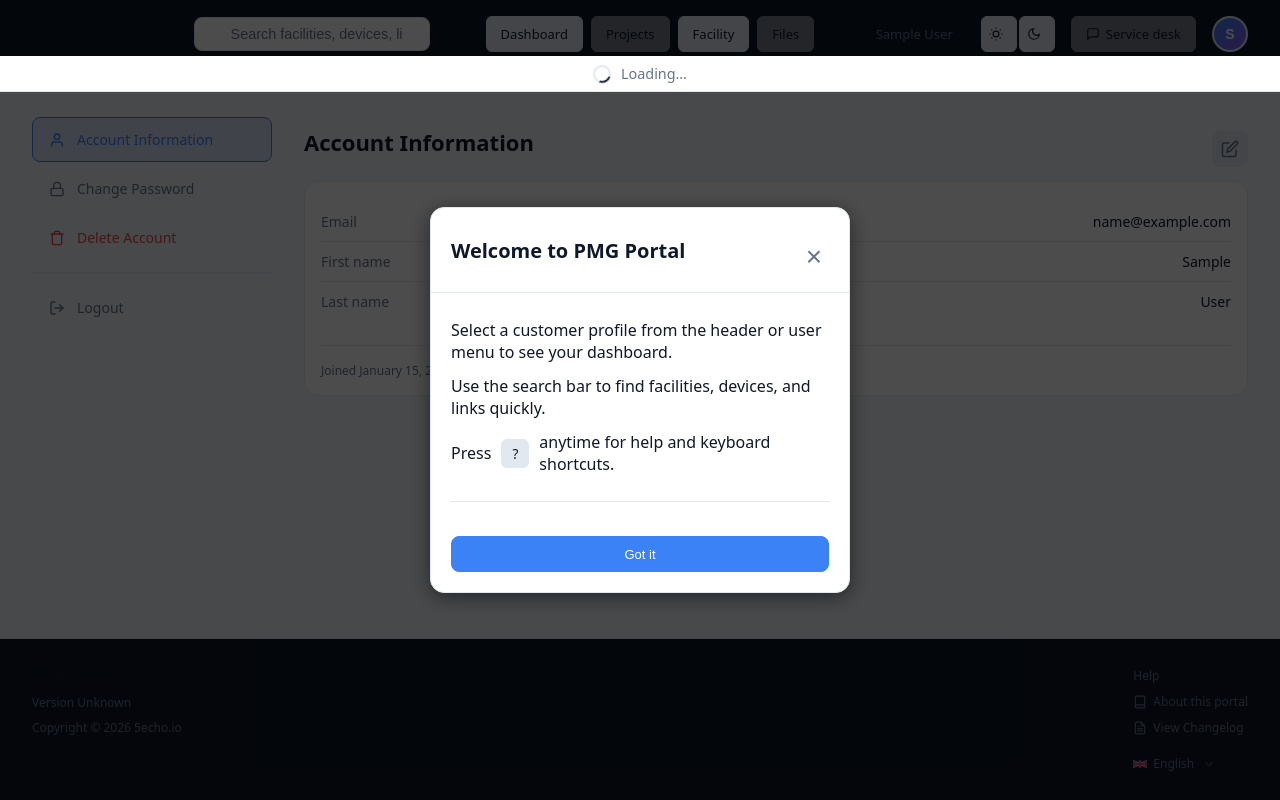
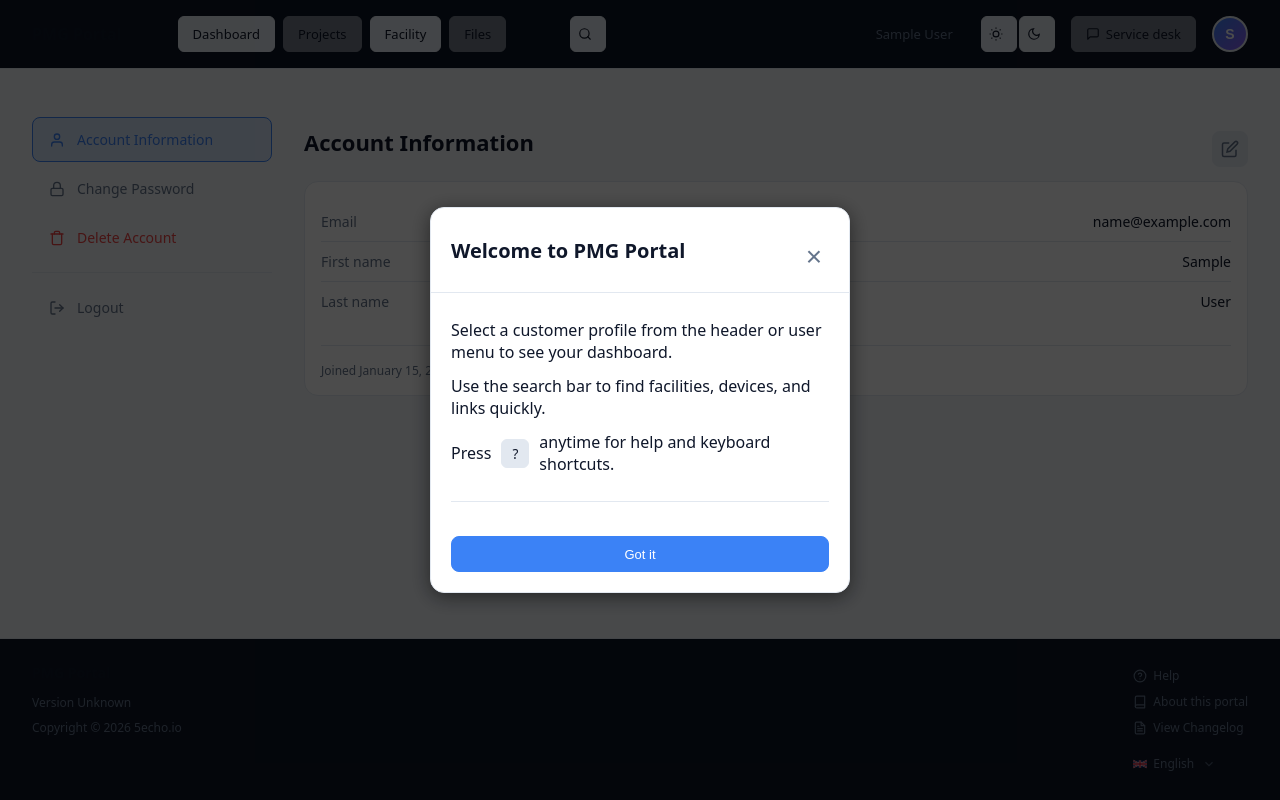
Before and after one commit to 5echo-io/pmg-portal, a Django app: page /account/profile/ in a window 1280 px wide. Run offline with Django 5.2, Linux system fonts and the light colour scheme; a user stored in the database is signed in; tables that the repository leaves empty hold one stand-in row (values such as "Sample post"); data that the repository does not hold is empty; parts of the project's set-up code (start-up, migrations or seed data) failed here and were passed over; some libraries are stand-ins or nearby versions.

Commit message:
Release 4.8.0-beta.4: Portal base, site footer, app.css updates
Co-authored-by: Cursor <cursoragent@cursor.com>

```diff
--- a/src/pmg_portal/templates/includes/site_footer.html
+++ b/src/pmg_portal/templates/includes/site_footer.html
@@ -10,7 +10,14 @@ Uses footer_info context processor (app_version, copyright_year, show_changelog_
     <div class="footer-text muted">Copyright &copy; {{ copyright_year|default:"2026" }} <a href="https://5echo.io" target="_blank" rel="noopener" class="footer-link">5echo.io</a></div>
   </div>
   <div class="footer-section footer-section-right">
-    <a href="#" class="footer-link footer-link-btn" onclick="if(window.openHelpModal) window.openHelpModal(); return false;">{% trans "Help" %}</a>
+    <a href="#" class="footer-link footer-link-btn" onclick="if(window.openHelpModal) window.openHelpModal(); return false;">
+      <svg xmlns="http://www.w3.org/2000/svg" width="14" height="14" viewBox="0 0 24 24" fill="none" stroke="currentColor" stroke-width="2" stroke-linecap="round" stroke-linejoin="round">
+        <circle cx="12" cy="12" r="10"></circle>
+        <path d="M9.09 9a3 3 0 0 1 5.83 1c0 2-3 3-3 3"></path>
+        <line x1="12" y1="17" x2="12.01" y2="17"></line>
+      </svg>
+      {% trans "Help" %}
+    </a>
     <a href="#" class="footer-link footer-link-btn" onclick="if(window.openAboutModal) window.openAboutModal(); return false;" id="footer-about-btn">
       <svg xmlns="http://www.w3.org/2000/svg" width="14" height="14" viewBox="0 0 24 24" fill="none" stroke="currentColor" stroke-width="2" stroke-linecap="round" stroke-linejoin="round">
         <path d="M4 19.5A2.5 2.5 0 0 1 6.5 17H20"></path>
--- a/src/portal/templates/portal/base.html
+++ b/src/portal/templates/portal/base.html
@@ -13,12 +13,6 @@
     <div class="topbar-inner">
     <div class="topbar-left">
       <div class="brand">{% trans "PMG Portal" %}</div>
-      {% if active_customer_id %}
-      <div class="topbar-search-wrap" id="topbar-search-wrap">
-        <input type="search" class="topbar-search-input" id="portal-global-search" placeholder="{% trans 'Search facilities, devices, links…' %}" autocomplete="off" aria-label="{% trans 'Search' %}"/>
-        <div class="topbar-search-results" id="portal-search-results" hidden></div>
-      </div>
-      {% endif %}
       <div class="topbar-nav">
         <a class="topbar-btn {% if request.path == '/' %}active{% endif %}" href="/" hx-get="/" hx-target="#main-content" hx-swap="innerHTML" hx-push-url="true">{% trans "Dashboard" %}</a>
         <span class="topbar-btn topbar-btn--disabled topbar-btn--with-tooltip">
@@ -40,6 +34,18 @@
           <span class="tooltip">{% trans "This feature is under development" %}</span>
         </span>
       </div>
+      {% if active_customer_id %}
+      <div class="topbar-search-wrap" id="topbar-search-wrap">
+        <button type="button" class="topbar-btn topbar-search-trigger" id="topbar-search-trigger" onclick="openPortalSearch()" aria-label="{% trans 'Search' %}" title="{% trans 'Search' %} (/)">
+          <svg xmlns="http://www.w3.org/2000/svg" width="16" height="16" viewBox="0 0 24 24" fill="none" stroke="currentColor" stroke-width="2" stroke-linecap="round" stroke-linejoin="round"><circle cx="11" cy="11" r="8"/><line x1="21" y1="21" x2="16.65" y2="16.65"/></svg>
+        </button>
+        <div class="topbar-search-inner">
+          <input type="search" class="topbar-search-input" id="portal-global-search" placeholder="{% trans 'Search facilities, devices, links…' %}" autocomplete="off" aria-label="{% trans 'Search' %}"/>
+          <button type="button" class="topbar-search-close" onclick="closePortalSearch()" aria-label="{% trans 'Close search' %}">×</button>
+          <div class="topbar-search-results" id="portal-search-results" hidden></div>
+        </div>
+      </div>
+      {% endif %}
     </div>
     <div class="topbar-right">
       {% if active_customer_id %}
@@ -322,6 +328,21 @@
       }
     })();
 
+    window.openPortalSearch = function() {
+      const wrap = document.getElementById('topbar-search-wrap');
+      const input = document.getElementById('portal-global-search');
+      if (wrap) wrap.classList.add('is-open');
+      if (input) input.focus();
+    };
+    window.closePortalSearch = function() {
+      const wrap = document.getElementById('topbar-search-wrap');
+      const input = document.getElementById('portal-global-search');
+      const resultsEl = document.getElementById('portal-search-results');
+      if (wrap) wrap.classList.remove('is-open');
+      if (input) input.value = '';
+      if (resultsEl) { resultsEl.hidden = true; resultsEl.innerHTML = ''; }
+    };
+
     // Global search: debounced fetch, show results dropdown
     (function() {
       const input = document.getElementById('portal-global-search');
@@ -381,14 +402,16 @@
         if (!e.target.closest('#topbar-search-wrap')) resultsEl.hidden = true;
       });
       input.addEventListener('blur', function() { setTimeout(function() { resultsEl.hidden = true; }, 150); });
+      input.addEventListener('keydown', function(e) {
+        if (e.key === 'Escape') { closePortalSearch(); }
+      });
     })();
 
     // Keyboard shortcuts: ? help, / focus search, Escape close modals
     document.addEventListener('keydown', function(e) {
       if (e.key === '/' && !e.ctrlKey && !e.metaKey && document.activeElement && document.activeElement.tagName !== 'INPUT' && document.activeElement.tagName !== 'TEXTAREA') {
         e.preventDefault();
-        var search = document.getElementById('portal-global-search');
-        if (search) { search.focus(); }
+        if (typeof window.openPortalSearch === 'function') window.openPortalSearch();
       }
       if (e.key === '?' && !e.ctrlKey && !e.metaKey) {
         e.preventDefault();
@@ -396,18 +419,42 @@
       }
     });
 
-    // HTMX: show loading indicator during requests; always hide on end or error so it never gets stuck
+    // HTMX: loading indicator only while HTMX requests are in flight; animate in over topbar
+    var htmxPendingRequests = 0;
     var htmxLoadingTimeout;
     function hideHtmxLoadingIndicator() {
+      htmxPendingRequests = Math.max(0, htmxPendingRequests - 1);
+      if (htmxPendingRequests !== 0) return;
       var ind = document.getElementById('htmx-loading-indicator');
-      if (ind) { ind.hidden = true; ind.setAttribute('aria-hidden', 'true'); }
+      if (!ind) return;
       if (htmxLoadingTimeout) { clearTimeout(htmxLoadingTimeout); htmxLoadingTimeout = null; }
+      ind.classList.remove('loading-indicator--visible');
+      ind.addEventListener('transitionend', function onEnd() {
+        ind.removeEventListener('transitionend', onEnd);
+        ind.hidden = true;
+        ind.setAttribute('aria-hidden', 'true');
+      }, { once: true });
     }
     function showHtmxLoadingIndicator() {
+      htmxPendingRequests++;
       var ind = document.getElementById('htmx-loading-indicator');
-      if (ind) { ind.hidden = false; ind.setAttribute('aria-hidden', 'false'); }
-      if (htmxLoadingTimeout) clearTimeout(htmxLoadingTimeout);
-      htmxLoadingTimeout = setTimeout(hideHtmxLoadingIndicator, 15000);
+      if (!ind) return;
+      ind.hidden = false;
+      ind.setAttribute('aria-hidden', 'false');
+      if (htmxPendingRequests === 1) {
+        requestAnimationFrame(function() { ind.classList.add('loading-indicator--visible'); });
+        if (htmxLoadingTimeout) clearTimeout(htmxLoadingTimeout);
+        htmxLoadingTimeout = setTimeout(function() {
+          htmxLoadingTimeout = null;
+          htmxPendingRequests = 0;
+          ind.classList.remove('loading-indicator--visible');
+          ind.addEventListener('transitionend', function onEnd() {
+            ind.removeEventListener('transitionend', onEnd);
+            ind.hidden = true;
+            ind.setAttribute('aria-hidden', 'true');
+          }, { once: true });
+        }, 15000);
+      }
     }
     document.body.addEventListener('htmx:beforeRequest', function() { showHtmxLoadingIndicator(); });
     document.body.addEventListener('htmx:afterRequest', function() { hideHtmxLoadingIndicator(); });
--- a/src/static/app.css
+++ b/src/static/app.css
@@ -519,17 +519,45 @@ a.link:hover { color: var(--text); }
   margin-left: auto;
 }
 
-/* Global search in topbar */
+/* Global search in topbar: icon opens search field (after menu buttons) */
 .topbar-search-wrap {
   position: relative;
-  margin-left: 16px;
+  margin-left: 8px;
+  display: flex;
+  align-items: center;
+}
+
+.topbar-search-trigger {
+  width: 36px;
+  height: 36px;
+  padding: 0;
+  margin: 0;
+  display: inline-flex;
+  align-items: center;
+  justify-content: center;
+  flex-shrink: 0;
+}
+
+.topbar-search-inner {
+  display: none;
+  align-items: center;
+  gap: 6px;
+  min-width: 260px;
+  max-width: 320px;
+}
+
+.topbar-search-wrap.is-open .topbar-search-inner {
+  display: flex;
+}
+
+.topbar-search-wrap.is-open .topbar-search-trigger {
+  display: none !important;
+}
+
+.topbar-search-input {
   flex: 1;
-  max-width: 320px;
-}
-
-.topbar-search-input {
-  width: 100%;
-  padding: 8px 12px 8px 36px;
+  min-width: 0;
+  padding: 8px 12px;
   border-radius: 8px;
   border: 1px solid var(--line);
   background: var(--card);
@@ -4045,10 +4096,10 @@ button.admin-btn-sm {
   color: #4ade80;
 }
 
-/* Loading indicator (HTMX) – below topbar so it doesn't cover the menu */
+/* Loading indicator (HTMX) – animates in over the topbar only during HTMX requests */
 .loading-indicator {
   position: fixed;
-  top: 56px;
+  top: 0;
   left: 0;
   right: 0;
   padding: 8px 16px;
@@ -4058,9 +4109,16 @@ button.admin-btn-sm {
   align-items: center;
   justify-content: center;
   gap: 10px;
-  z-index: 9998;
+  z-index: 9999;
   font-size: 0.9rem;
   color: var(--muted);
+  transform: translateY(-100%);
+  opacity: 0;
+  transition: transform 0.25s ease-out, opacity 0.2s ease-out;
+}
+.loading-indicator.loading-indicator--visible {
+  transform: translateY(0);
+  opacity: 1;
 }
 
 .loading-indicator-spinner {
```
Also changed, not shown: other parts of src/static/app.css (+25 -5 lines), BUILDLOG.md (+7 -0 lines), CHANGELOG.md, 1 other file.
